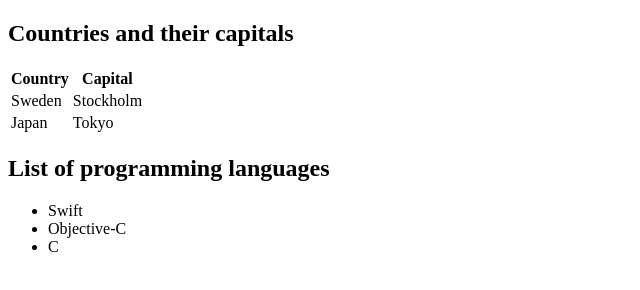
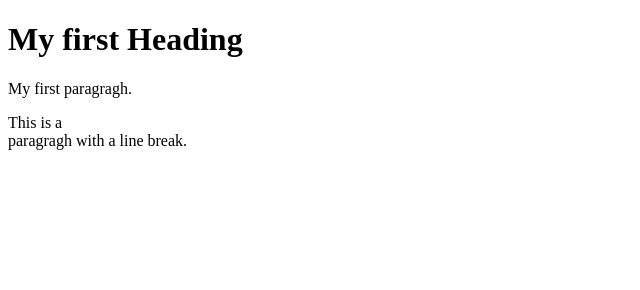
Before and after one commit to ytyubox/LearnHTMLByPlot, a plain HTML site: page index.html in a window 1280 px wide. Shown: the whole page, without its empty margins (0-640 px from the left). Drawn offline with Linux system fonts and the light colour scheme.

Commit message:
HTML Elements

```diff
--- a/index.html
+++ b/index.html
@@ -1,28 +1,15 @@
 <!DOCTYPE html>
 <html>
+    <head>
+        <title>Page title</title>
+        <meta name="twitter:title" content="Page title"/>
+        <meta name="og:title" content="Page title"/>
+    </head>
     <body>
-        <h2>Countries and their capitals</h2>
-        <table>
-            <tr>
-                <th>Country</th>
-                <th>Capital</th>
-            </tr>
-            <tr>
-                <td>Sweden</td>
-                <td>Stockholm</td>
-            </tr>
-            <tr>
-                <td>Japan</td>
-                <td>Tokyo</td>
-            </tr>
-        </table>
-        <h2>List of
-            <strong>programming languages</strong>
-        </h2>
-        <ul>
-            <li>Swift</li>
-            <li>Objective-C</li>
-            <li>C</li>
-        </ul>
+        <h1>My first Heading</h1>
+        <p>My first paragragh.</p>
+        <p>This is a
+            <br/>paragragh with a line break.
+        </p>
     </body>
 </html>
```
Also changed, not shown: 2 other files.
